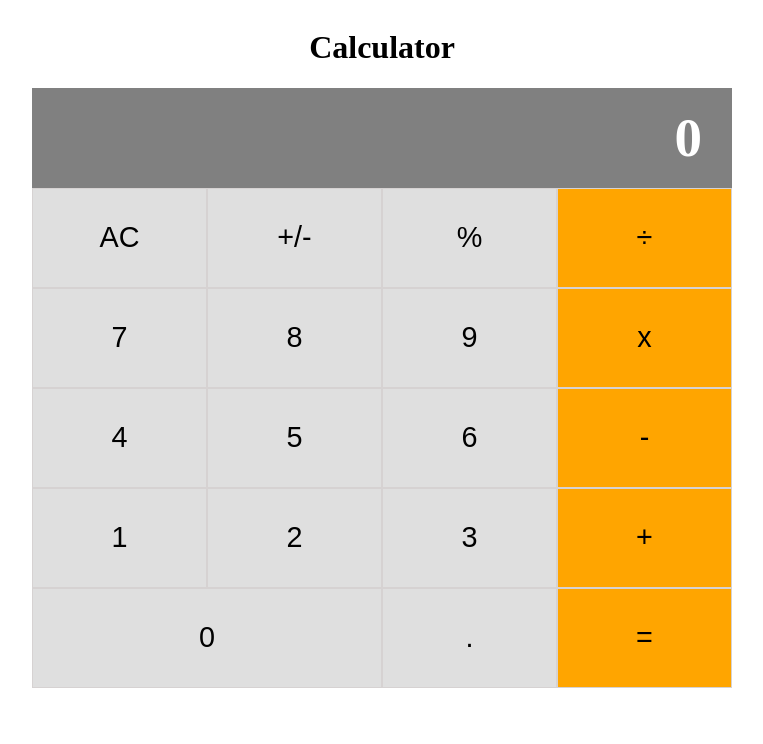
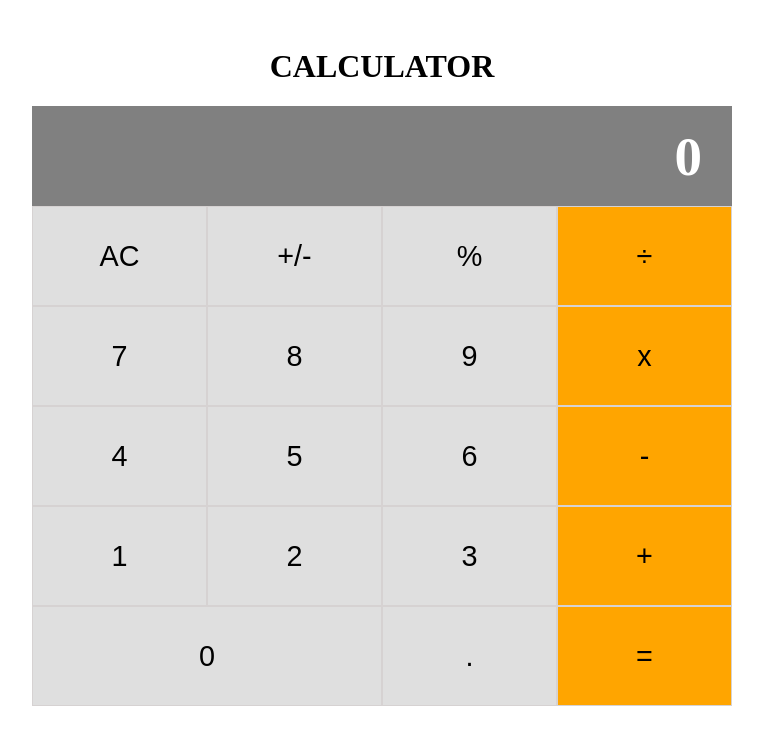
Before and after one commit to bouaik/Calulator, a React (Create React App) app: page / in a window 1280 px wide. Shown: the top 744 px of the page, without its empty margins (258-1021 px from the left). Built offline with nearby package versions, Linux system fonts and the light colour scheme.

Commit message:
Fix eslint errors

```diff
--- a/src/components/App.css
+++ b/src/components/App.css
@@ -13,6 +13,8 @@
 
 .title {
   text-align: center;
+  margin-top: 40px;
+  text-transform: uppercase;
 }
 /* Display component */
 .display {
--- a/src/components/Button.js
+++ b/src/components/Button.js
@@ -3,7 +3,7 @@ import PropTypes from 'prop-types';
 
 function Button({ name, color, wide }) {
   return (
-        <button type="button" className={wide ? "wide" : "normal"} style={{ backgroundColor: color }}>{name}</button>
+    <button type="button" className={wide ? 'wide' : 'normal'} style={{ backgroundColor: color }}>{name}</button>
   );
 }
 
--- a/src/components/Display.js
+++ b/src/components/Display.js
@@ -4,8 +4,8 @@ import propTypes from 'prop-types';
 function Display({ result }) {
   return (
     <div>
-      <div className='display'>
-        <h4 className='result'>
+      <div className="display">
+        <h4 className="result">
           {result}
         </h4>
       </div>
```
Also changed, not shown: src/components/ButtonPanel.js (+5 -5 lines). Lines whose indentation alone changed are shown as unchanged.
